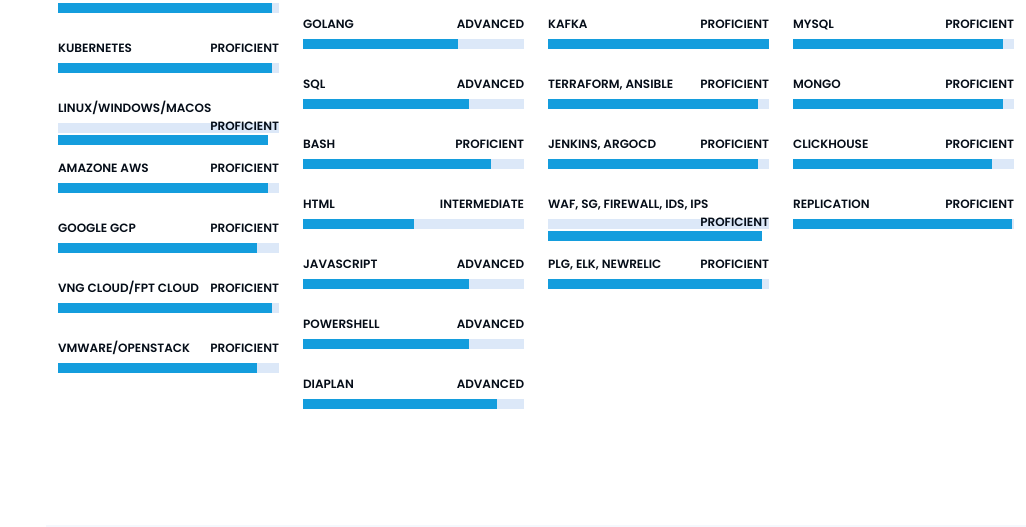
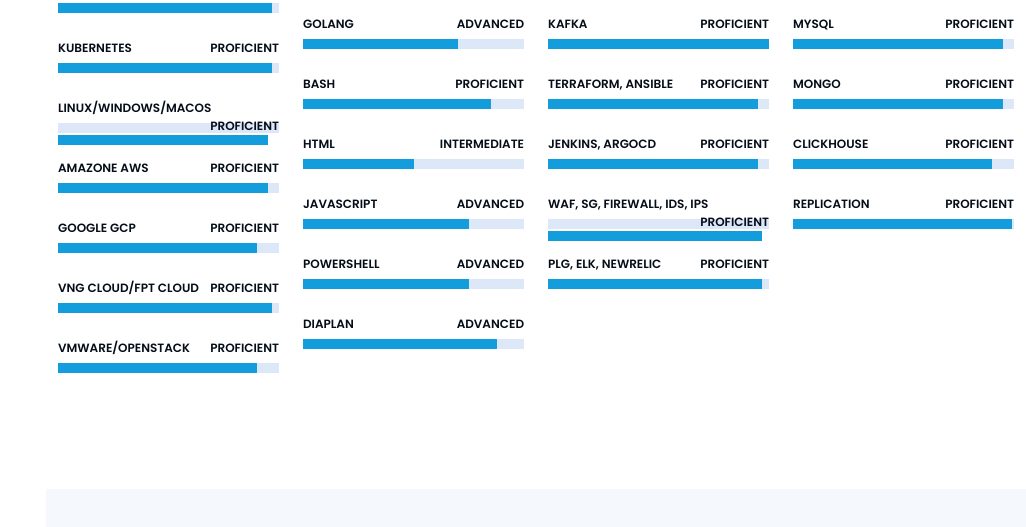
Before and after one commit to lebinhphuong-tech/lebinhphuong-tech.github.io, a plain HTML site: page index.html in a window 1280 px wide. Shown: the part 1604-2131 px from the top of the page, without its empty margins (254-1280 px from the left). Drawn offline with nearby package versions, Linux system fonts and the light colour scheme.

Commit message:
delete sql

```diff
--- a/index.html
+++ b/index.html
@@ -200,13 +200,6 @@
                 <span class="skill">Golang<i class="val">Advanced</i></span>
                 <div class="progress-bar-wrap">
                   <div class="progress-bar" role="progressbar" aria-valuenow="70" aria-valuemin="0" aria-valuemax="100"></div>
-                </div>
-              </div>
-
-              <div class="progress">
-                <span class="skill">SQL<i class="val">Advanced</i></span>
-                <div class="progress-bar-wrap">
-                  <div class="progress-bar" role="progressbar" aria-valuenow="75" aria-valuemin="0" aria-valuemax="100"></div>
                 </div>
               </div>
 
```
